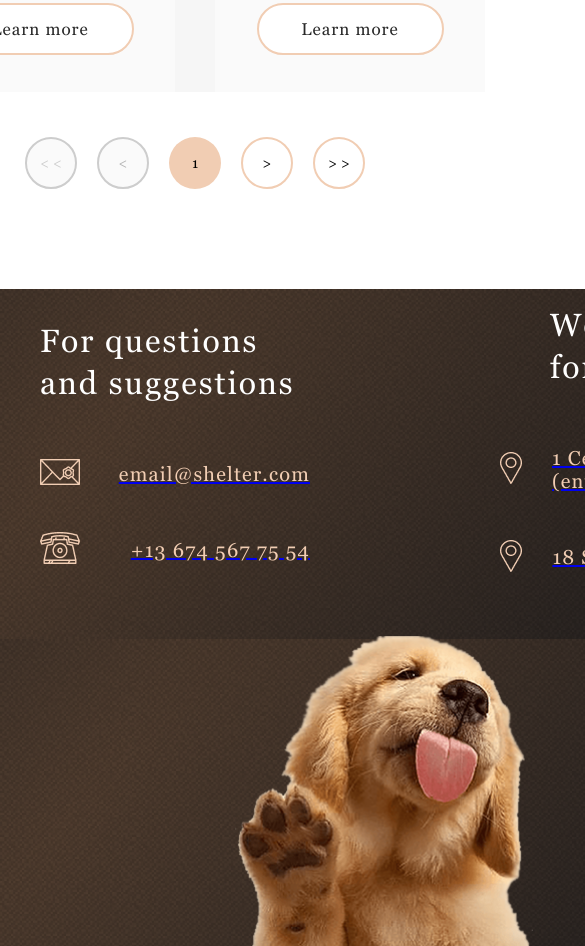
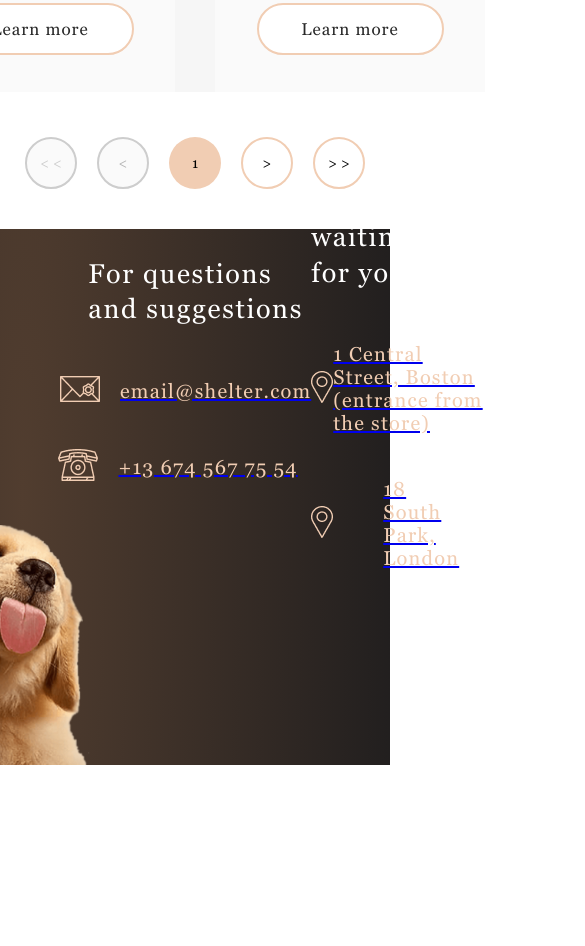
Before and after one commit to Levani49/shelter, a plain HTML site: page pages/pets/index.html in a window 390 px wide. Shown: the part 1654-2600 px from the top of the page, 585 px wide, since content can reach past the window. After the commit the page ends 2419 px from the top, so only its background shows below. Drawn offline with Linux system fonts and the light colour scheme.

Commit message:
feat: footer block is completed

```diff
--- /dev/null
+++ b/pages/main/script.js
@@ -0,0 +1,6 @@
+const hamburgerButton = document.querySelector('.hamburger-menu')[0];
+const navLinks = document.querySelector('.links')[0];
+
+hamburgerButton.addEventListener('click', () => {
+    navLinks.classList.toggle('active')
+})
--- a/pages/main/style.css
+++ b/pages/main/style.css
@@ -91,12 +91,30 @@ body {
     text-shadow: 2px 2px rgba(255, 0, 0, 0.377);
 }
 
+.hamburger-menu {
+    position: absolute;
+    top: 49px;
+    right: 49px;
+    width: 30px;
+    height: 22px;
+    display: none;
+    flex-direction: column;
+    justify-content: space-between;
+}
+
+.bar {
+    height: 3px;
+    width: 100%;
+    background-color: #000000;
+    border-radius: 10px;
+}
+
 .people-house {
     width: 460px;
     margin-top: 163px;
-    display: flex;
+    /* display: flex;
     justify-content: space-between;
-    position: relative;
+    position: relative; */
 }
 
 .only-house {
@@ -173,37 +191,113 @@ body {
     .links {
         margin-right: 455px;
     }
-    /* .only-house {
-        display: flex;
-        justify-content: space-between;
-        flex-direction: row;
+    .only-house {
+        flex-direction: column;
+        justify-content: center;
+        align-items: center;
         /* border: 2px solid white; */
-    /* margin-left: 40px;
-    width: 460px;
-} */
-    /* .people-house {
+        margin-left: 40px;
+        width: 460px;
+    }
+    .people-house {
         margin-top: 60px;
-    } */
-    /* .text-wrapper {
+    }
+    .text-wrapper {
         display: flex;
         justify-content: space-between;
         flex-direction: column;
         margin-left: 154px;
         margin-top: 150px;
     }
+    .text-wrapper h2 {
+        width: 310px;
+        height: 114px;
+        font-family: 'Georgia';
+        font-style: normal;
+        font-weight: 400;
+        font-size: 44px;
+        line-height: 130%;
+    }
+    .offer {
+        width: 460px;
+        height: 72px;
+    }
     .people-house img {
-        position: absolute;
-        width: 498px;
-        height: 528px;
-        margin-left: 402px;
-        margin-top: 300px;
+        /* position: absolute; */
+        width: 569px;
+        height: 593px;
+        margin-left: 240px;
+        margin-right: 30px;
+        margin-top: 100px;
     }
     .only-house h2 {
         font-size: 38px;
     }
     .only-house {
         margin-top: -150px;
-    } */
+    }
+}
+
+
+/* create first block responsive(320px) */
+
+@media all and (max-width: 320px) {
+    .hamburger-menu {
+        display: flex;
+        right: 5%;
+        margin-top: 25px;
+    }
+    .links ul {
+        display: none;
+    }
+    .bar {
+        background-color: rgba(241, 205, 179, 1);
+    }
+    .navigation {
+        flex-direction: column;
+        align-items: flex-start;
+    }
+    .links ul {
+        width: 100%;
+        flex-direction: column;
+        margin-left: 87px;
+    }
+    .links li {
+        text-align: right;
+    }
+    .links.active {
+        display: flex;
+    }
+    .text-wrapper h2 {
+        width: 260px;
+        height: 64px;
+        font-family: 'Georgia';
+        font-style: normal;
+        font-weight: 400;
+        font-size: 25px;
+        line-height: 130%;
+        letter-spacing: 0.06em;
+        margin-right: 300px;
+        margin-top: -60px;
+    }
+    .offer {
+        width: 300px;
+        height: 96px;
+        font-family: 'Arial';
+        font-style: normal;
+        font-weight: 400;
+        font-size: 15px;
+        line-height: 160%;
+        margin-left: -50px;
+        padding-left: 8px;
+    }
+    .people-house img {
+        width: 260px;
+        height: 271.77px;
+        margin-right: 30px;
+        margin-top: -50px;
+        margin-left: -120px;
+    }
 }
 
 .about-page {
@@ -308,6 +402,7 @@ body {
     }
     .about-content img {
         margin-right: 530px;
+        padding-left: 18px;
     }
 }
 
@@ -710,6 +805,8 @@ body {
         margin-top: 55px;
         margin-right: 14%;
         margin-left: -25%;
+        padding-left: 20px;
+        padding-right: 20px;
     }
 }
 
@@ -1076,7 +1173,8 @@ body {
     display: flex;
     justify-content: space-between;
     align-items: center;
-    background-image: url(../../assets/images/footer-gradient-background.png);
+    position: relative;
+    background: radial-gradient(110.67% 538.64% at 5.73% 50%, #513d2f 0%, #1a1a1c 100%), #211f20;
 }
 
 .contacts {
@@ -1159,6 +1257,7 @@ body {
 
 .locations {
     margin-top: 25px;
+    margin-right: 400px;
 }
 
 .locations h3 {
@@ -1169,7 +1268,6 @@ body {
     line-height: 130%;
     letter-spacing: 0.06em;
     color: #FFFFFF;
-    margin-left: 40px;
 }
 
 .central1 {
@@ -1237,215 +1335,70 @@ body {
     cursor: pointer;
     transition: 0.5s;
     margin-top: 40px;
+    right: 0;
+    bottom: 0;
+    position: absolute;
 }
 
 .foot-puppy:hover {
     transform: scale(1.1);
 }
 
-
-/* .contacts {
-    /* width: 278px;
-    height: 234px; */
-
-
-/* margin-left: 40px;
-} */
-
-
-/* .contacts h3 {
-    font-family: 'Georgia', sans-serif;
-    font-style: normal;
-    font-weight: 400;
-    font-size: 32px;
-    line-height: 130%;
-    letter-spacing: 0.06em;
-    color: #FFFFFF;
+@media all and (max-width: 768px) {
+    .foot-puppy {
+        right: 300px;
+        bottom: 0;
+        width: 230px;
+        height: 240px;
+    }
+    .contacts {
+        justify-content: flex-start;
+        margin-left: 80px;
+        margin-top: 0px;
+        margin-bottom: 260px;
+    }
+    .contacts h3 {
+        font-size: 27px;
+    }
+    .locations {
+        margin-top: -200px;
+        margin-right: 10px;
+    }
+    .locations h3 {
+        font-size: 27px;
+        line-height: 130%;
+    }
 }
 
-.contacts h4 {
-    margin-right: 20px;
-}
-
-.mail-icon {
-    color: #F1CDB3;
-    cursor: pointer;
-    transition: 0.5s;
-}
-
-.mail-icon:hover {
-    transform: scale(1.3);
-}
-
-.shelter-mail {
-    font-family: 'Georgia';
-    font-style: normal;
-    font-weight: 400;
-    font-size: 20px;
-    line-height: 115%;
-    letter-spacing: 0.06em;
-    color: #F1CDB3;
-}
-
-.mail-contacts1 {
-    display: flex;
-    justify-content: space-between;
-    align-items: center;
-}
-
-.mail-contacts2 {
-    display: flex;
-    justify-content: space-between;
-    align-items: center;
-}
-
-.phone-icon {
-    width: 40px;
-    height: 32px;
-    color: #F1CDB3;
-    cursor: pointer;
-    transition: 0.5s;
-}
-
-.phone-icon:hover {
-    transform: scale(1.3);
-}
-
-.phone-number {
-    font-family: 'Georgia', sans-serif;
-    font-style: normal;
-    font-weight: 400;
-    font-size: 20px;
-    line-height: 115%;
-    letter-spacing: 0.06em;
-    color: #F1CDB3;
-}
-
-.locations {
-    margin-top: -15px;
-}
-
-.locations h3 {
-    font-family: 'Georgia', sans-serif;
-    font-style: normal;
-    font-weight: 400;
-    font-size: 32px;
-    line-height: 130%;
-    letter-spacing: 0.06em;
-    color: #FFFFFF;
-}
-
-.pin-icon1 {
-    color: #F1CDB3;
-    cursor: pointer;
-    transition: 0.5s;
-}
-
-.pin-icon1:hover {
-    transform: scale(1.3);
-}
-
-.central-street {
-    width: 260px;
-    height: 46px;
-    font-family: 'Georgia', sans-serif;
-    font-style: normal;
-    font-weight: 400;
-    font-size: 20px;
-    line-height: 115%;
-    letter-spacing: 0.06em;
-    color: #F1CDB3;
-}
-
-.pin-icon2 {
-    width: 22px;
-    height: 32px;
-    color: #F1CDB3;
-    cursor: pointer;
-    transition: 0.5s;
-}
-
-.pin-icon2:hover {
-    transform: scale(1.3);
-}
-
-.park-number {
-    font-family: 'Georgia', sans-serif;
-    font-style: normal;
-    font-weight: 400;
-    font-size: 20px;
-    line-height: 115%;
-    letter-spacing: 0.06em;
-    color: #F1CDB3;
-    margin-right: 50px;
-}
-
-.central1 {
-    display: flex;
-    justify-content: space-between;
-    align-items: center;
-}
-
-.central2 {
-    display: flex;
-    justify-content: space-between;
-    align-items: center;
-}
-
-.locations h4 {
-    margin-left: 30px;
-}
-
-.foot-puppy {
-    cursor: pointer;
-    transition: 0.5s;
-    margin-top: 40px;
-}
-
-.foot-puppy:hover {
-    transform: scale(1.1);
-}
-
-
-/* create footer block responsive(768px) */
-
-
-/* @media all and (max-width: 768px) {
+@media all and (max-width: 320px) {
     .footer {
         flex-direction: column;
+        justify-content: center;
+        align-items: center;
     }
     .foot-puppy {
-        order: 2;
-        width: 300px;
-        height: 310px;
+        right: 30px;
+        bottom: -1px;
+        width: 260px;
+        height: 269px;
     }
-    .contacts h4 {
-        margin-right: 970px;
+    .contacts {
+        justify-content: flex-start;
+        margin-left: 10px;
+        margin-top: 0px;
+        margin-bottom: 60px;
     }
     .locations {
-        margin-top: -315px;
-        margin-left: 500px;
+        margin-top: 0px;
+        margin-bottom: 250px;
+        margin-left: 20px;
+    }
+    .central-street {
+        margin-right: 0px;
+        margin-left: 10px;
+        font-size: 18px;
     }
     .locations h3 {
-        margin-left: 50px;
+        margin-left: 10px;
     }
-    .central-street {
-        margin-right: 500px;
-    }
-    .park-number {
-        margin-right: 500px;
-    }
-    .foot-puppy {
-        margin-left: 234px;
-        margin-right: 234px;
-    }
-    .contacts {
-        margin-left: 150px;
-    }
-    .locations {
-        margin-left: 600px;
-    }
-    .contacts1 {
-        margin-left: -50px;
-    }
-} */
+}
--- a/pages/pets/index.html
+++ b/pages/pets/index.html
@@ -122,7 +122,7 @@
             <div class="central1">
                 <a href="https://www.google.com/maps/place/1+Centre+St,+Boston,+MA+02130,+USA/@42.3227448,-71.1019048,17z/data=!3m1!4b1!4m5!3m4!1s0x89e379804904c2e1:0xf2288376436c7143!8m2!3d42.3227448!4d-71.0997161" target="_blank"> <img src="../../assets/images/pin.png" class="pin-icon1"> </a>
                 <a href="https://www.google.com/maps/place/1+Centre+St,+Boston,+MA+02130,+USA/@42.3227448,-71.1019048,17z/data=!3m1!4b1!4m5!3m4!1s0x89e379804904c2e1:0xf2288376436c7143!8m2!3d42.3227448!4d-71.0997161" target="_blank">
-                    <h4 class="central-street">1 Central Street, Boston (entrance from the store)</h4>
+                    <h4 class="central-street">1 Central Street, Boston <br> (entrance from the store)</h4>
                 </a>
             </div>
 
--- a/pages/pets/style.css
+++ b/pages/pets/style.css
@@ -367,53 +367,35 @@ body {
 }
 
 .footer {
-    width: 1280px;
     margin: 0;
     padding: 0;
     display: flex;
     justify-content: space-between;
-    background-image: url(../../assets/images/footer-gradient-background.png);
-    margin-top: 100px;
+    align-items: center;
+    /* background-image: url(../../assets/images/footer-gradient-background.png); */
+    position: relative;
+    background: radial-gradient(110.67% 538.64% at 5.73% 50%, #513d2f 0%, #1a1a1c 100%), #211f20;
+    margin-top: 40px;
 }
 
 .contacts {
-    /* width: 278px;
-    height: 234px; */
+    display: flex;
+    justify-content: space-between;
+    align-items: center;
+    flex-direction: column;
     margin-left: 40px;
+    margin-top: 56px;
+    margin-bottom: 60px;
 }
 
 .contacts h3 {
     font-family: 'Georgia', sans-serif;
     font-style: normal;
     font-weight: 400;
-    font-size: 32px;
+    font-size: 35px;
     line-height: 130%;
     letter-spacing: 0.06em;
     color: #FFFFFF;
-}
-
-.contacts h4 {
-    margin-right: 20px;
-}
-
-.mail-icon {
-    color: #F1CDB3;
-    cursor: pointer;
-    transition: 0.5s;
-}
-
-.mail-icon:hover {
-    transform: scale(1.3);
-}
-
-.shelter-mail {
-    font-family: 'Georgia';
-    font-style: normal;
-    font-weight: 400;
-    font-size: 20px;
-    line-height: 115%;
-    letter-spacing: 0.06em;
-    color: #F1CDB3;
 }
 
 .mail-contacts1 {
@@ -428,12 +410,35 @@ body {
     align-items: center;
 }
 
+.shelter-mail {
+    font-family: 'Georgia';
+    font-style: normal;
+    font-weight: 400;
+    font-size: 20px;
+    line-height: 115%;
+    letter-spacing: 0.06em;
+    color: #F1CDB3;
+    margin-left: 20px;
+}
+
+.mail-icon {
+    color: #F1CDB3;
+    cursor: pointer;
+    transition: 0.5s;
+    margin-left: -20px;
+}
+
+.mail-icon:hover {
+    transform: scale(1.3);
+}
+
 .phone-icon {
     width: 40px;
     height: 32px;
     color: #F1CDB3;
     cursor: pointer;
     transition: 0.5s;
+    margin-left: -35px;
 }
 
 .phone-icon:hover {
@@ -448,20 +453,36 @@ body {
     line-height: 115%;
     letter-spacing: 0.06em;
     color: #F1CDB3;
+    margin-left: 20px;
 }
 
 .locations {
-    margin-top: -15px;
+    margin-top: 25px;
+    margin-right: 400px;
 }
 
 .locations h3 {
     font-family: 'Georgia', sans-serif;
     font-style: normal;
     font-weight: 400;
-    font-size: 32px;
+    font-size: 35px;
     line-height: 130%;
     letter-spacing: 0.06em;
     color: #FFFFFF;
+}
+
+.central1 {
+    display: flex;
+    justify-content: space-between;
+    align-items: center;
+    margin-bottom: -10px;
+}
+
+.central2 {
+    display: flex;
+    justify-content: space-between;
+    align-items: center;
+    margin-bottom: 40px;
 }
 
 .pin-icon1 {
@@ -475,8 +496,6 @@ body {
 }
 
 .central-street {
-    width: 260px;
-    height: 46px;
     font-family: 'Georgia', sans-serif;
     font-style: normal;
     font-weight: 400;
@@ -484,6 +503,7 @@ body {
     line-height: 115%;
     letter-spacing: 0.06em;
     color: #F1CDB3;
+    margin-right: 25px;
 }
 
 .pin-icon2 {
@@ -507,74 +527,79 @@ body {
     letter-spacing: 0.06em;
     color: #F1CDB3;
     margin-right: 50px;
-}
-
-.central1 {
-    display: flex;
-    justify-content: space-between;
-    align-items: center;
-}
-
-.central2 {
-    display: flex;
-    justify-content: space-between;
-    align-items: center;
-}
-
-.locations h4 {
-    margin-left: 30px;
+    margin-left: 50px;
 }
 
 .foot-puppy {
+    width: 300px;
+    height: 310px;
     cursor: pointer;
     transition: 0.5s;
     margin-top: 40px;
+    right: 0;
+    bottom: 0;
+    position: absolute;
 }
 
 .foot-puppy:hover {
     transform: scale(1.1);
 }
 
-
-/* create footer block responsive(768px) */
-
 @media all and (max-width: 768px) {
-    .footer {
-        flex-direction: column;
+    .foot-puppy {
+        right: 300px;
+        bottom: 0;
+        width: 230px;
+        height: 240px;
     }
-    .foot-puppy {
-        order: 2;
-        width: 300px;
-        height: 310px;
+    .contacts {
+        justify-content: flex-start;
+        margin-left: 80px;
+        margin-top: 0px;
+        margin-bottom: 260px;
     }
-    .contacts h4 {
-        margin-right: 970px;
+    .contacts h3 {
+        font-size: 27px;
     }
     .locations {
-        margin-top: -315px;
-        margin-left: 500px;
+        margin-top: -200px;
+        margin-right: 10px;
     }
     .locations h3 {
-        margin-left: 50px;
-    }
-    .central-street {
-        margin-right: 500px;
-    }
-    .park-number {
-        margin-right: 500px;
-    }
-    .foot-puppy {
-        margin-left: 234px;
-        margin-right: 234px;
+        font-size: 27px;
+        line-height: 130%;
     }
 }
 
 @media all and (max-width: 320px) {
-    .numbers-nav {
-        justify-content: space-around;
-        margin-left: -10px;
-    }
     .footer {
         flex-direction: column;
+        justify-content: center;
+        align-items: center;
+    }
+    .foot-puppy {
+        right: 30px;
+        bottom: -1px;
+        width: 260px;
+        height: 269px;
+    }
+    .contacts {
+        justify-content: flex-start;
+        margin-left: 10px;
+        margin-top: 0px;
+        margin-bottom: 60px;
+    }
+    .locations {
+        margin-top: 0px;
+        margin-bottom: 250px;
+        margin-left: 20px;
+    }
+    .central-street {
+        margin-right: 0px;
+        margin-left: 10px;
+        font-size: 18px;
+    }
+    .locations h3 {
+        margin-left: 10px;
     }
 }
```
Also changed, not shown: pages/main/index.html (+6 -0 lines).
